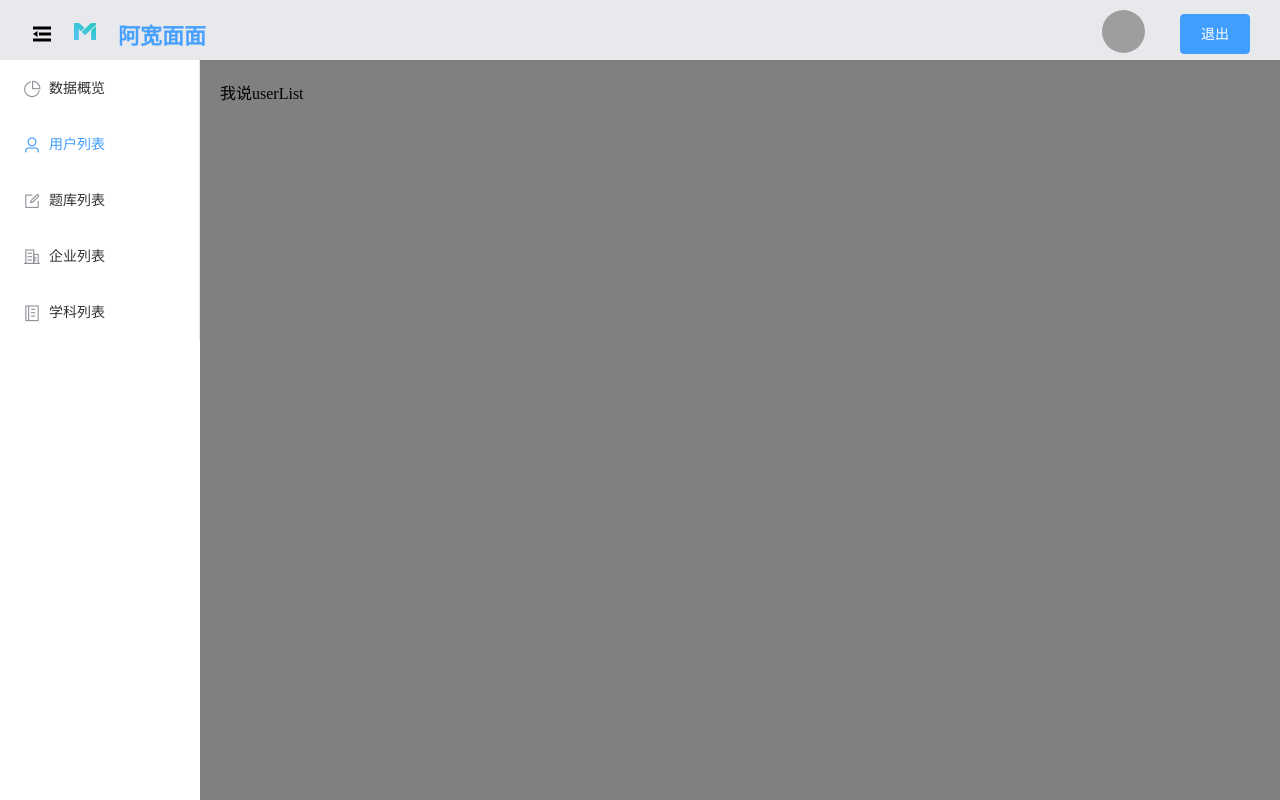
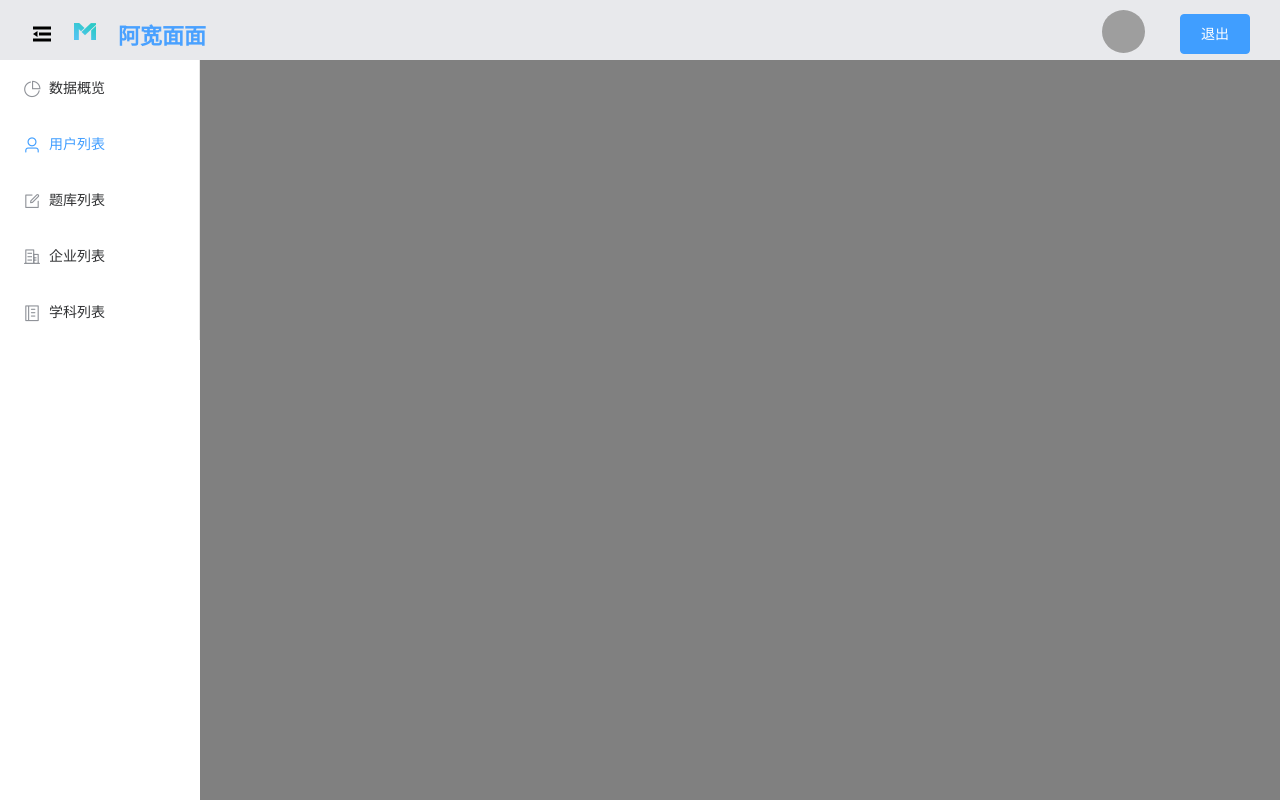
Before and after one commit to hekuan0916/Mm-System, a Vue app: page /layout/userList in a window 1280 px wide. Built offline with nearby package versions, Linux system fonts and the light colour scheme; no server answers.

Commit message:
用户列表前提交

```diff
--- a/src/views/layout/userList/userList.vue
+++ b/src/views/layout/userList/userList.vue
@@ -1,7 +1,5 @@
 <template>
-  <div class="userList">
-    我说userList
-  </div>
+  <div class="userList"></div>
 </template>
 
 <script>
```
